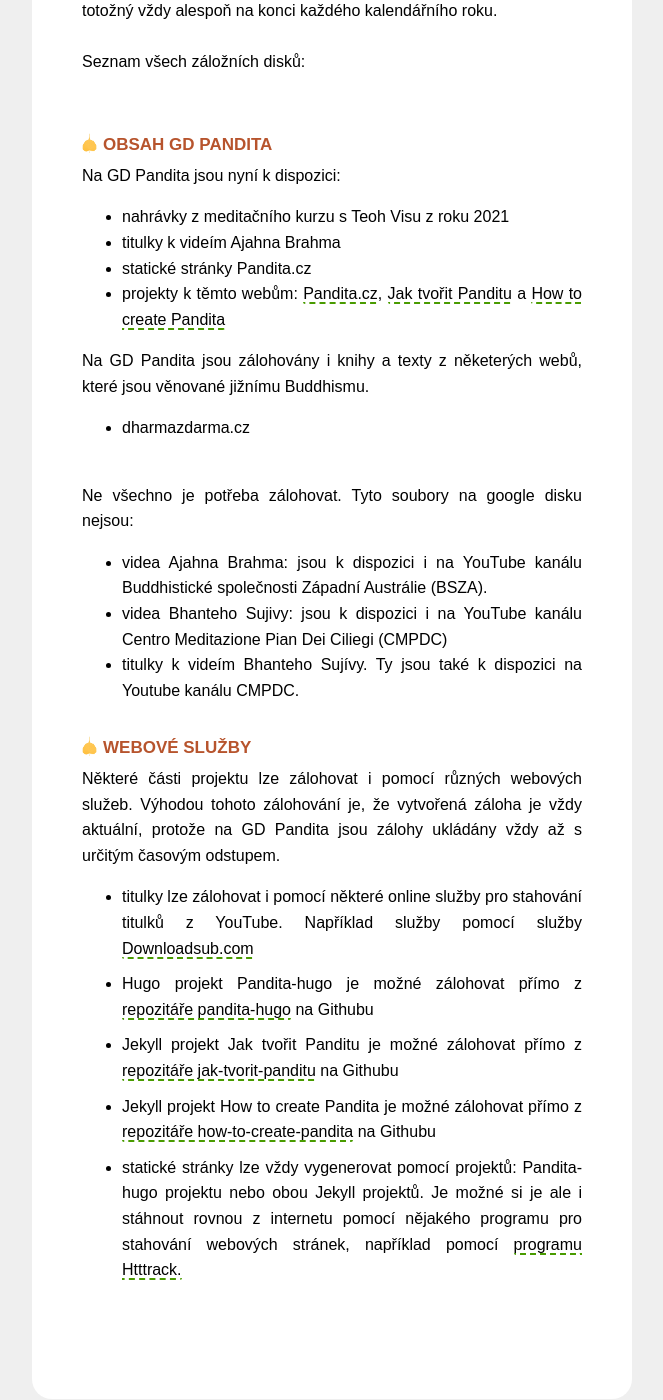
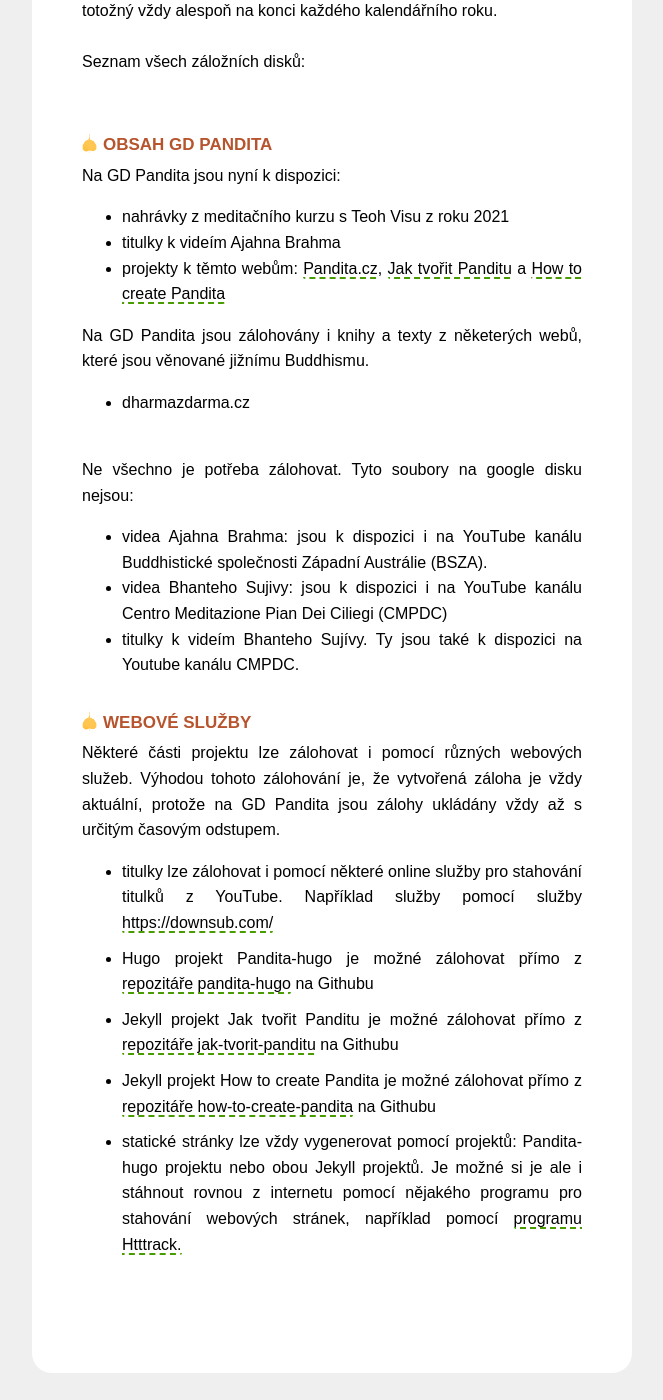
Before and after one commit to Borek78/jak-tvorit-panditu, a Jekyll site: the page built from zalohovani.md, in a window 1280 px wide and 1400 px high, scrolled down 845 px. Shown: the whole window, without its empty margins (308-971 px from the left). Built offline with Jekyll 4.4.1, drawn with Linux system fonts in a browser that asks for light colours.

Commit message:
modernizuji stranku Podminky uziti webu Jak tvorit Panditu

```diff
--- a/zalohovani.md
+++ b/zalohovani.md
@@ -26,8 +26,7 @@
 <ul>
 <li>nahrávky z meditačního kurzu s Teoh Visu z roku 2021</li>
 <li>titulky k videím Ajahna Brahma</li>
-<li>statické stránky Pandita.cz</li>
-<li>projekty k těmto webům: <a href="">Pandita.cz</a>, <a href="">Jak tvořit Panditu</a> a <a href="">How to create Pandita</a></li>
+<li>projekty k těmto webům: <a href="https://pandita.cz/">Pandita.cz</a>, <a href="https://borek78.github.io/jak-tvorit-panditu/">Jak tvořit Panditu</a> a <a href="https://borek78.github.io/how-to-create-pandita/">How to create Pandita</a></li>
 </ul>
 
 Na GD Pandita jsou zálohovány i knihy a texty z něketerých webů, které jsou věnované jižnímu Buddhismu.
@@ -49,14 +48,14 @@
 Některé části projektu lze zálohovat i pomocí různých webových služeb. Výhodou tohoto zálohování je, že vytvořená záloha je vždy aktuální, protože na GD Pandita jsou zálohy ukládány vždy až s určitým časovým odstupem.
 
 <ul>
-<li>titulky lze zálohovat i pomocí některé online služby pro stahování titulků z YouTube. Například služby pomocí služby <a href="">Downloadsub.com</a></li>
+<li>titulky lze zálohovat i pomocí některé online služby pro stahování titulků z YouTube. Například služby pomocí služby <a href="https://downsub.com/">https://downsub.com/</a></li>
 
-<li class="li-zvetsit-rozestupy">Hugo projekt Pandita-hugo je možné zálohovat přímo z <a href="">repozitáře pandita-hugo</a> na Githubu</li>
+<li class="li-zvetsit-rozestupy">Hugo projekt Pandita-hugo je možné zálohovat přímo z <a href="https://github.com/Borek78/pandita-hugo">repozitáře pandita-hugo</a> na Githubu</li>
 
-<li class="li-zvetsit-rozestupy">Jekyll projekt Jak tvořit Panditu je možné zálohovat přímo z <a href="">repozitáře jak-tvorit-panditu</a> na Githubu</li>
+<li class="li-zvetsit-rozestupy">Jekyll projekt Jak tvořit Panditu je možné zálohovat přímo z <a href="https://github.com/Borek78/jak-tvorit-panditu">repozitáře jak-tvorit-panditu</a> na Githubu</li>
 
-<li class="li-zvetsit-rozestupy">Jekyll projekt How to create Pandita je možné zálohovat přímo z <a href="">repozitáře how-to-create-pandita</a> na Githubu</li>
+<li class="li-zvetsit-rozestupy">Jekyll projekt How to create Pandita je možné zálohovat přímo z <a href="https://github.com/Borek78/how-to-create-pandita">repozitáře how-to-create-pandita</a> na Githubu</li>
 
-<li class="li-zvetsit-rozestupy">statické stránky lze vždy vygenerovat pomocí projektů: Pandita-hugo projektu nebo obou Jekyll projektů. Je možné si je ale i stáhnout rovnou z internetu pomocí nějakého programu pro stahování webových stránek, například pomocí <a href="">programu Htttrack.</a></li>
+<li class="li-zvetsit-rozestupy">statické stránky lze vždy vygenerovat pomocí projektů: Pandita-hugo projektu nebo obou Jekyll projektů. Je možné si je ale i stáhnout rovnou z internetu pomocí nějakého programu pro stahování webových stránek, například pomocí <a href="https://www.httrack.com/">programu Htttrack.</a></li>
 
 </ul>
```
Also changed, not shown: podminky-uziti-webu-jak-tvorit-panditu.md (renamed from podminky-uziti.md, +3 -8 lines).
